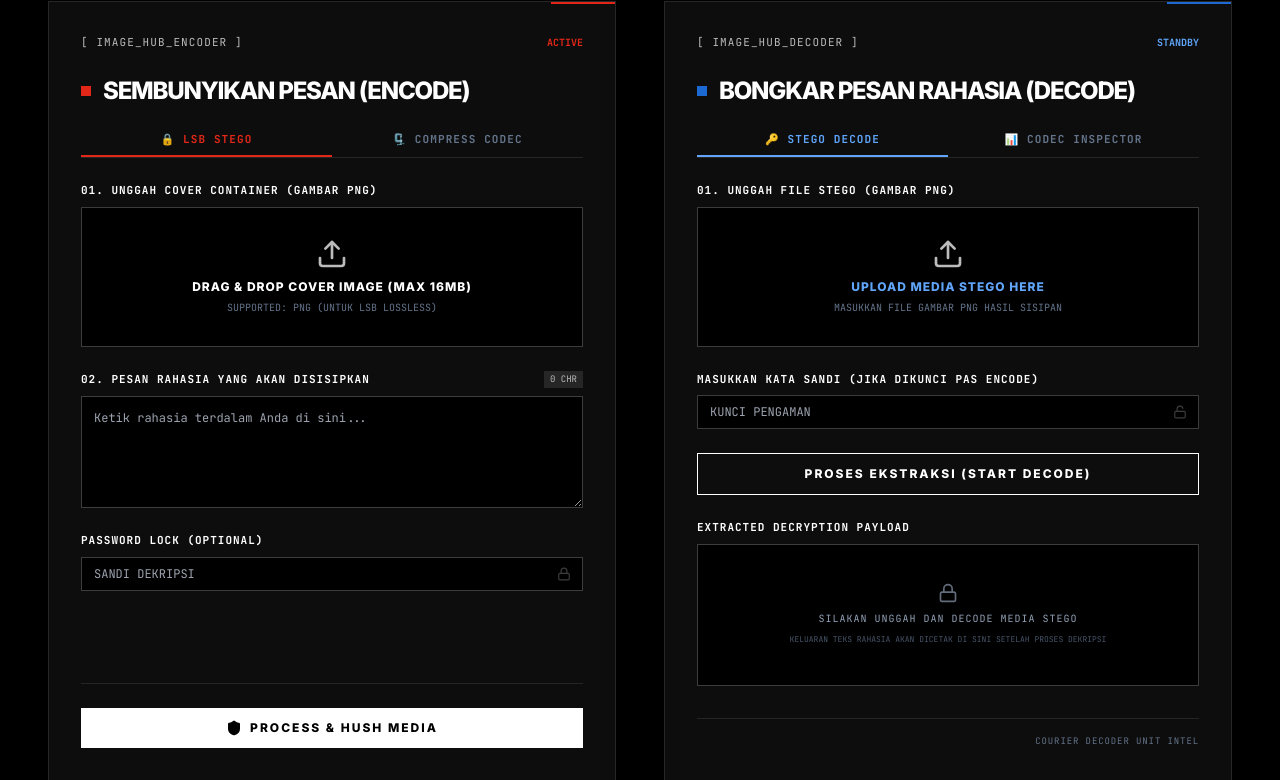
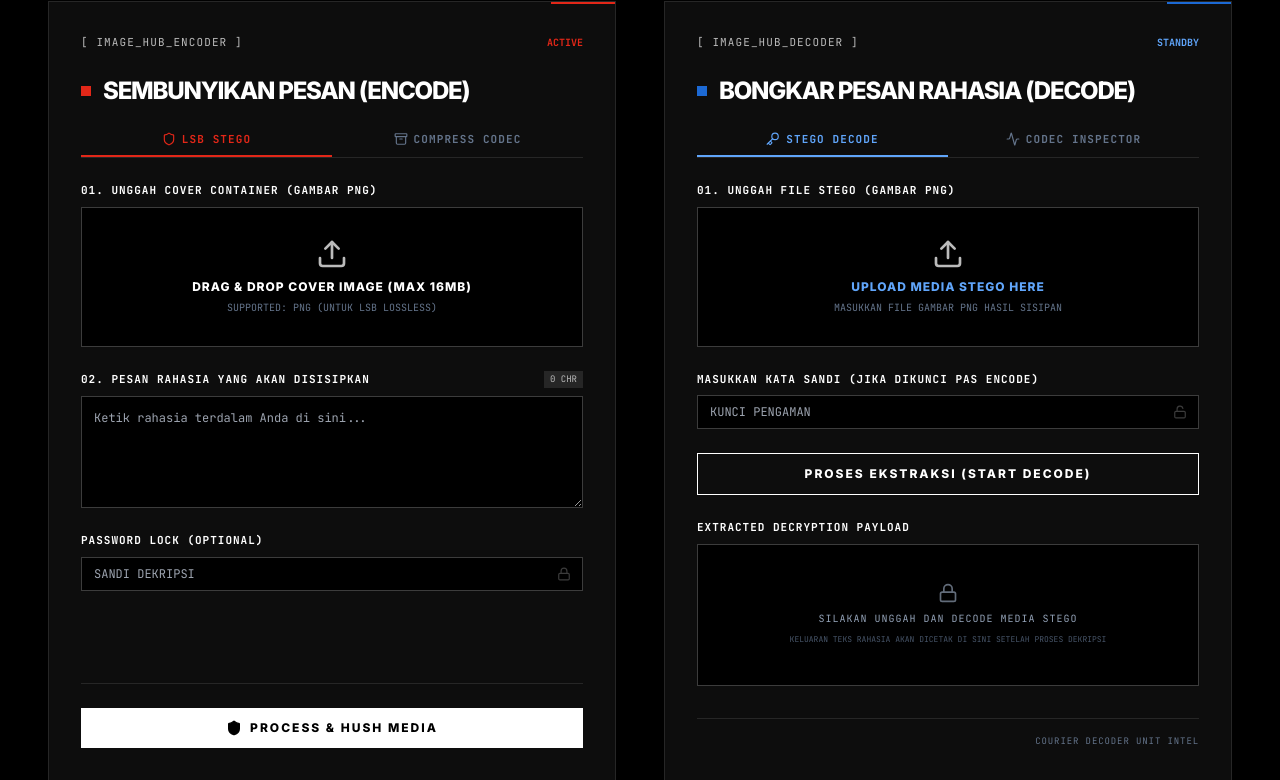
Before and after one commit to Irs622/StegoDec-Sistem-Codec-Steganografi-LSB-, a Flask app: page / in a window 1280 px wide. Shown: the part 657-1437 px from the top of the page. Run offline with Flask 3, Linux system fonts and the light colour scheme; some libraries are stand-ins or nearby versions.

Commit message:
style: replace emojis in sub-tabs with professional Lucide SVG icons

```diff
--- a/templates/index.html
+++ b/templates/index.html
@@ -171,12 +171,12 @@
                 <!-- TABS UNTUK FITUR: STEGANOGRAFI VS CODEC -->
                 <div class="flex border-b border-[#262626] mb-6 font-mono text-[11px] font-bold">
                     <button type="button" id="encoder-mode-stego" onclick="switchEncoderMode('stego')"
-                        class="flex-1 pb-2 text-center text-[#e22718] border-b-2 border-[#e22718] tracking-widest uppercase transition-all">
-                        🔒 LSB STEGO
+                        class="flex-1 pb-2 text-center text-[#e22718] border-b-2 border-[#e22718] tracking-widest uppercase transition-all flex items-center justify-center gap-1.5">
+                        <i data-lucide="shield" class="w-3.5 h-3.5"></i> LSB STEGO
                     </button>
                     <button type="button" id="encoder-mode-codec" onclick="switchEncoderMode('codec')"
-                        class="flex-1 pb-2 text-center text-slate-500 hover:text-white border-b-2 border-transparent tracking-widest uppercase transition-all">
-                        🗜️ COMPRESS CODEC
+                        class="flex-1 pb-2 text-center text-slate-500 hover:text-white border-b-2 border-transparent tracking-widest uppercase transition-all flex items-center justify-center gap-1.5">
+                        <i data-lucide="archive" class="w-3.5 h-3.5"></i> COMPRESS CODEC
                     </button>
                 </div>
 
@@ -378,12 +378,12 @@
                     <!-- Sandbox Mode selector: Encrypt vs Decrypt -->
                     <div class="flex border-b border-[#262626] mb-6 font-mono text-[11px] font-bold">
                         <button type="button" id="sandbox-crypto-mode-encrypt" onclick="switchSandboxCryptoMode('encrypt')"
-                            class="flex-1 pb-2 text-center text-[#e22718] border-b-2 border-[#e22718] tracking-widest uppercase transition-all">
-                            🔒 ENCRYPT
+                            class="flex-1 pb-2 text-center text-[#e22718] border-b-2 border-[#e22718] tracking-widest uppercase transition-all flex items-center justify-center gap-1.5">
+                            <i data-lucide="lock" class="w-3.5 h-3.5"></i> ENCRYPT
                         </button>
                         <button type="button" id="sandbox-crypto-mode-decrypt" onclick="switchSandboxCryptoMode('decrypt')"
-                            class="flex-1 pb-2 text-center text-slate-500 hover:text-white border-b-2 border-transparent tracking-widest uppercase transition-all">
-                            🔓 DECRYPT
+                            class="flex-1 pb-2 text-center text-slate-500 hover:text-white border-b-2 border-transparent tracking-widest uppercase transition-all flex items-center justify-center gap-1.5">
+                            <i data-lucide="unlock" class="w-3.5 h-3.5"></i> DECRYPT
                         </button>
                     </div>
 
@@ -516,12 +516,12 @@
                 <!-- TABS UNTUK FITUR: DECODE VS CODEC INSPECTOR -->
                 <div class="flex border-b border-[#262626] mb-6 font-mono text-[11px] font-bold">
                     <button type="button" id="decoder-mode-stego" onclick="switchDecoderMode('stego')"
-                        class="flex-1 pb-2 text-center text-[#60a5fa] border-b-2 border-[#60a5fa] tracking-widest uppercase transition-all">
-                        🔑 STEGO DECODE
+                        class="flex-1 pb-2 text-center text-[#60a5fa] border-b-2 border-[#60a5fa] tracking-widest uppercase transition-all flex items-center justify-center gap-1.5">
+                        <i data-lucide="key" class="w-3.5 h-3.5"></i> STEGO DECODE
                     </button>
                     <button type="button" id="decoder-mode-codec" onclick="switchDecoderMode('codec')"
-                        class="flex-1 pb-2 text-center text-slate-500 hover:text-white border-b-2 border-transparent tracking-widest uppercase transition-all">
-                        📊 CODEC INSPECTOR
+                        class="flex-1 pb-2 text-center text-slate-500 hover:text-white border-b-2 border-transparent tracking-widest uppercase transition-all flex items-center justify-center gap-1.5">
+                        <i data-lucide="activity" class="w-3.5 h-3.5"></i> CODEC INSPECTOR
                     </button>
                 </div>
 
@@ -720,12 +720,12 @@
                     <!-- Sandbox Codec Selector: Compress vs Decompress -->
                     <div class="flex border-b border-[#262626] mb-6 font-mono text-[11px] font-bold">
                         <button type="button" id="sandbox-codec-mode-compress" onclick="switchSandboxCodecMode('compress')"
-                            class="flex-1 pb-2 text-center text-[#60a5fa] border-b-2 border-[#60a5fa] tracking-widest uppercase transition-all">
-                            🗜️ COMPRESS
+                            class="flex-1 pb-2 text-center text-[#60a5fa] border-b-2 border-[#60a5fa] tracking-widest uppercase transition-all flex items-center justify-center gap-1.5">
+                            <i data-lucide="archive" class="w-3.5 h-3.5"></i> COMPRESS
                         </button>
                         <button type="button" id="sandbox-codec-mode-decompress" onclick="switchSandboxCodecMode('decompress')"
-                            class="flex-1 pb-2 text-center text-slate-500 hover:text-white border-b-2 border-transparent tracking-widest uppercase transition-all">
-                            📂 DECOMPRESS
+                            class="flex-1 pb-2 text-center text-slate-500 hover:text-white border-b-2 border-transparent tracking-widest uppercase transition-all flex items-center justify-center gap-1.5">
+                            <i data-lucide="folder-open" class="w-3.5 h-3.5"></i> DECOMPRESS
                         </button>
                     </div>
 
```
